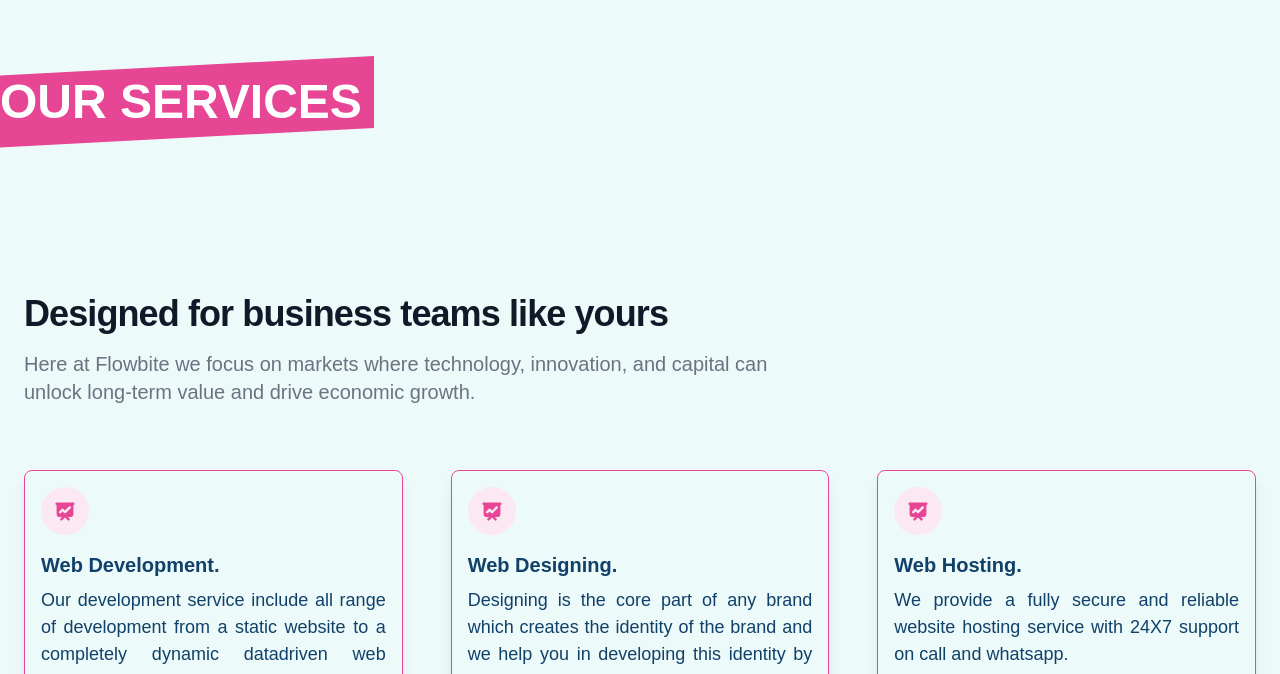
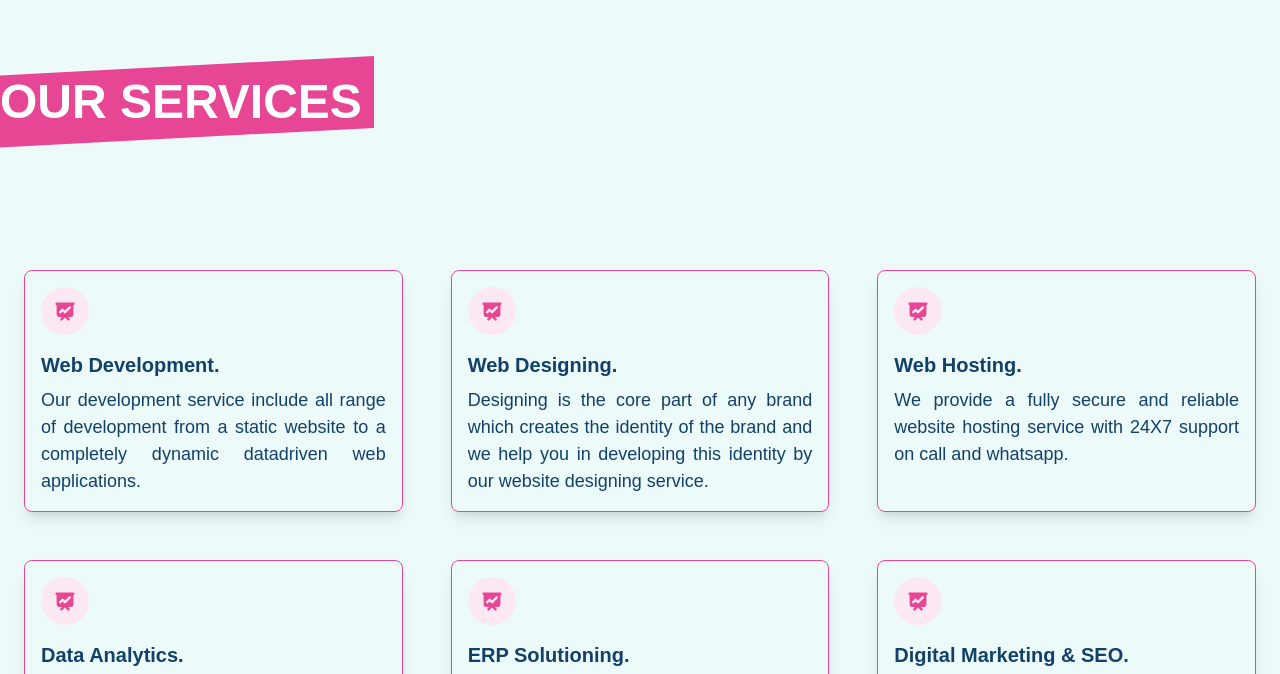
Before and after one commit to Tdnshah/thehigglers, an Astro site: page /services in a window 1280 px wide. Shown: the part 90-764 px from the top of the page. Built offline with nearby package versions, Linux system fonts and the light colour scheme; Astro itself is replaced by a stand-in of ours; some packages are replaced by stand-ins of ours; what tailwindcss-container-bleed would draw is missing.

Commit message:
thc-000: Update page structure..

```diff
--- a/src/components/PinkHighlightedSectionName.astro
+++ b/src/components/PinkHighlightedSectionName.astro
@@ -3,8 +3,8 @@ const {heading, showOnFrontPage} = Astro.props
 ---
 
 <div class={"my-10 " + showOnFrontPage}>
-    <h1 class="text-white mb-4 text-3xl font-extrabold text-gray-900 dark:text-white md:text-4xl lg:text-5xl text-center lg:text-left"><span class="before:block before:absolute before:-inset-1 before:-skew-y-3 before:bg-pink-500 relative inline-block">
+    <h2 class="text-white mb-4 text-3xl font-extrabold text-gray-900 dark:text-white md:text-4xl lg:text-5xl text-center lg:text-left"><span class="before:block before:absolute before:-inset-1 before:-skew-y-3 before:bg-pink-500 relative inline-block">
         <span class="relative text-white"> {heading} </span>
         </span>
-    </h1>
+    </h2>
 </div>
--- a/src/components/Services.astro
+++ b/src/components/Services.astro
@@ -55,10 +55,6 @@ if(currentPage == '/') {
     <PinkHighlightedSectionName heading="Services" showOnFrontPage={showOnFrontPage} ></PinkHighlightedSectionName>
     <div class="py-8 px-4 mx-auto max-w-screen-xl sm:py-16 lg:px-6">
 
-        <div class={Heading}>
-            <h2 class="mb-4 text-4xl tracking-tight font-extrabold text-gray-900 dark:text-white">Designed for business teams like yours</h2>
-            <p class="text-gray-500 sm:text-xl dark:text-gray-400">Here at Flowbite we focus on markets where technology, innovation, and capital can unlock long-term value and drive economic growth.</p>
-        </div>
         <div class="space-y-8 md:grid md:grid-cols-2 lg:grid-cols-3 md:gap-12 md:space-y-0">
         { services.map((service) => (
         <div class="border border-pink-500 p-4 rounded-lg shadow-lg">
```
